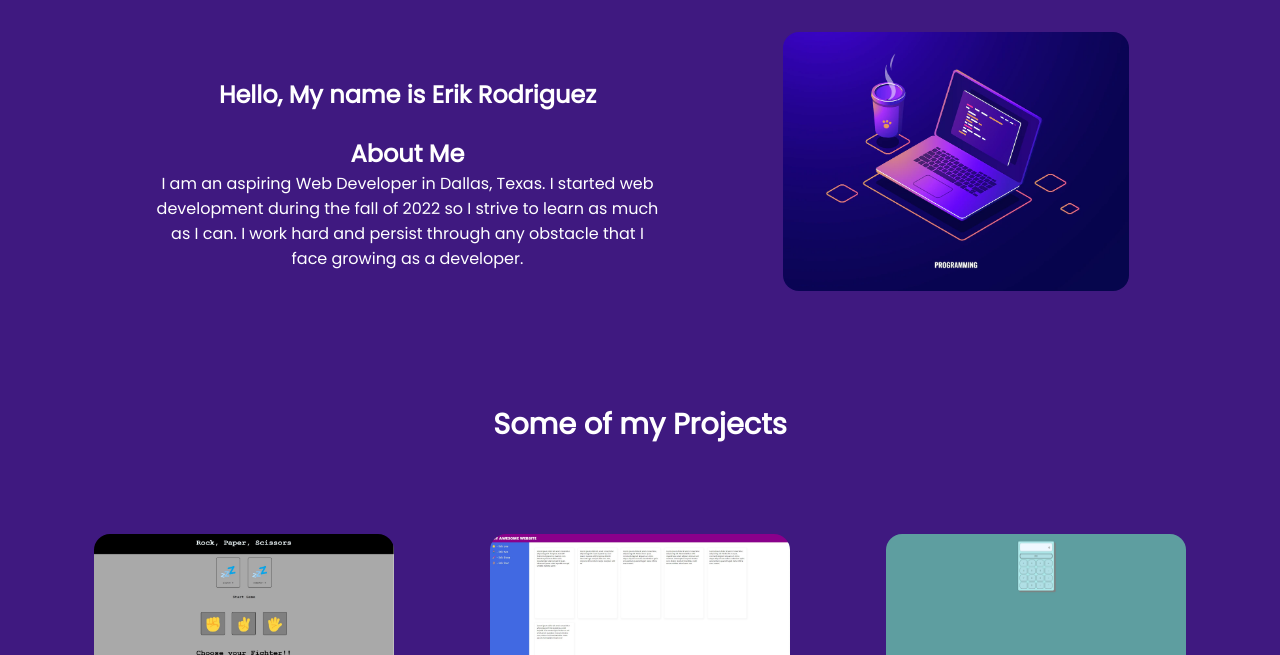
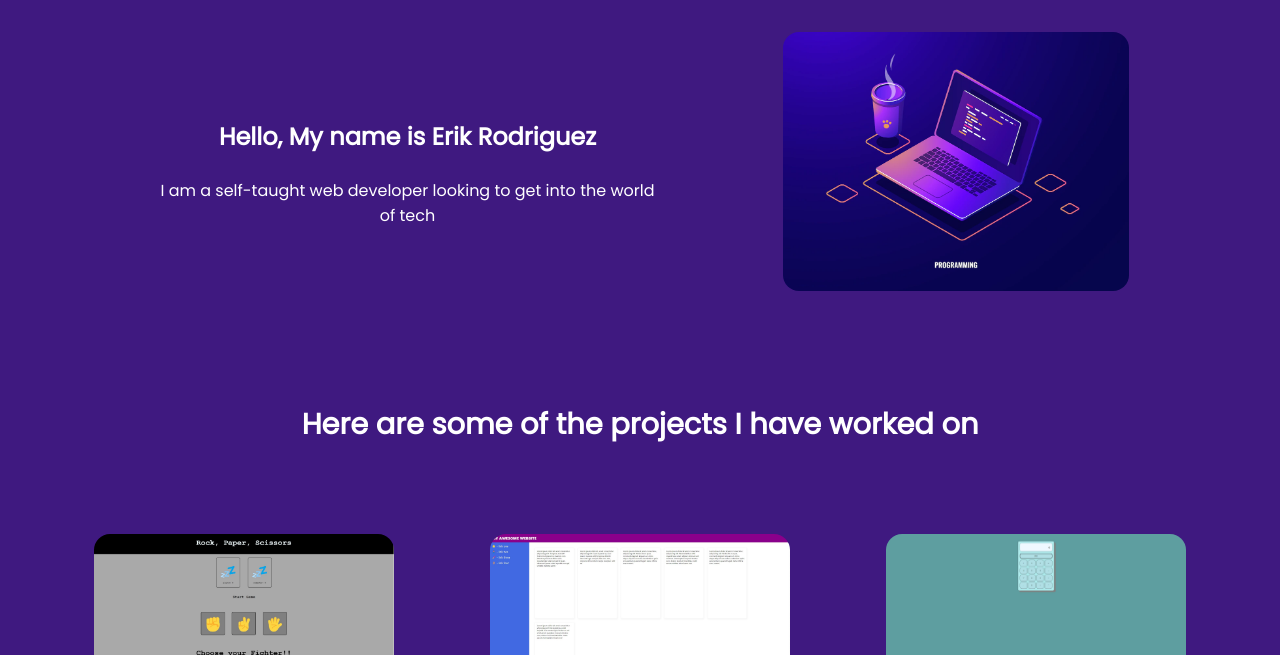
Before and after one commit to Erik7910/Portfolio, a plain HTML site: page index.html in a window 1280 px wide. Shown: the top 655 px of the page. Drawn offline with Linux system fonts and the light colour scheme.

Commit message:
Update index.html

```diff
--- a/index.html
+++ b/index.html
@@ -14,15 +14,14 @@
     <section class="main-card">
         <div class="about-card">
             <h1 id="name">Hello, My name is Erik Rodriguez</h1>
-            <h2 id="about">About Me</h2>
-            <p>I am an aspiring Web Developer in Dallas, Texas. I started web development during the fall of 2022 so I strive to learn as much as I can. I work hard and persist through any obstacle that I face growing as a developer.</p>
+            <p>I am a self-taught web developer looking to get into the world of tech</p>
         </div>
         <div class="main-img">
             <img src="./images/compImg.jpg" alt="computer with code on screen">
         </div>
     </section>
     <section class="projects">
-        <h1 class="project-header">Some of my Projects</h1>
+        <h1 class="project-header">Here are some of the projects I have worked on</h1>
         <div class="project-container">
             <div class="project-card">
                 <img src="./images/project1.jpg" alt="Image with project"/>
```
